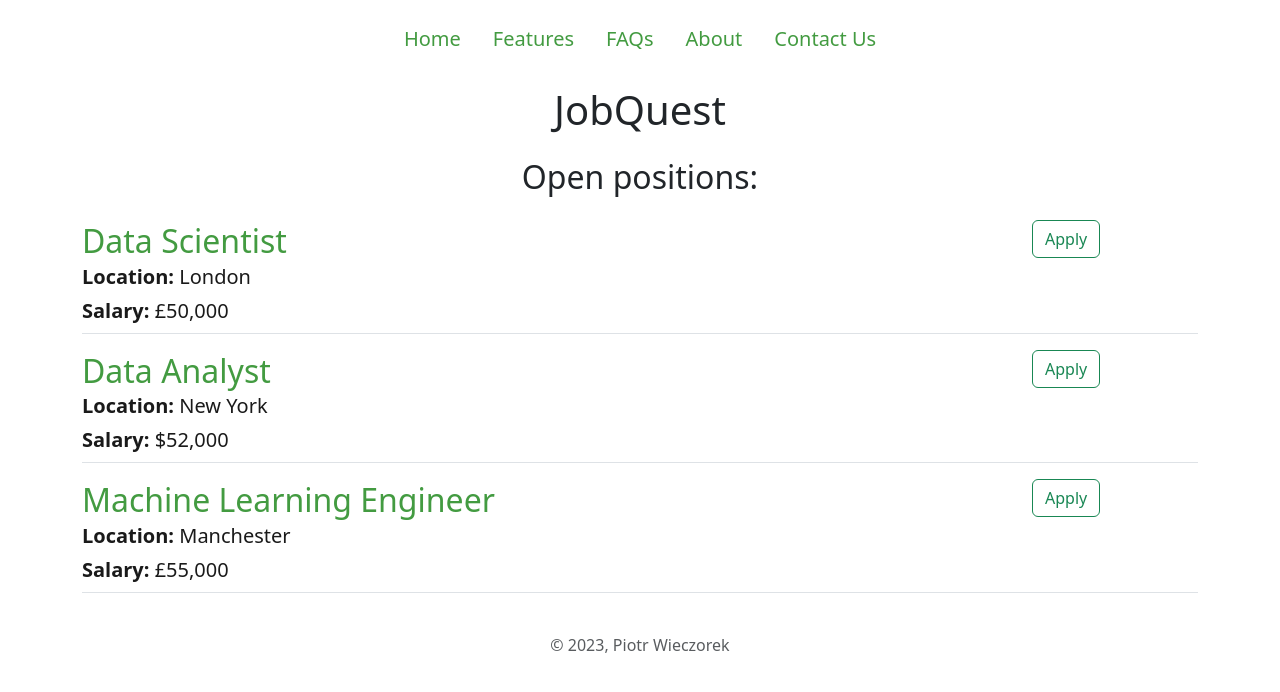
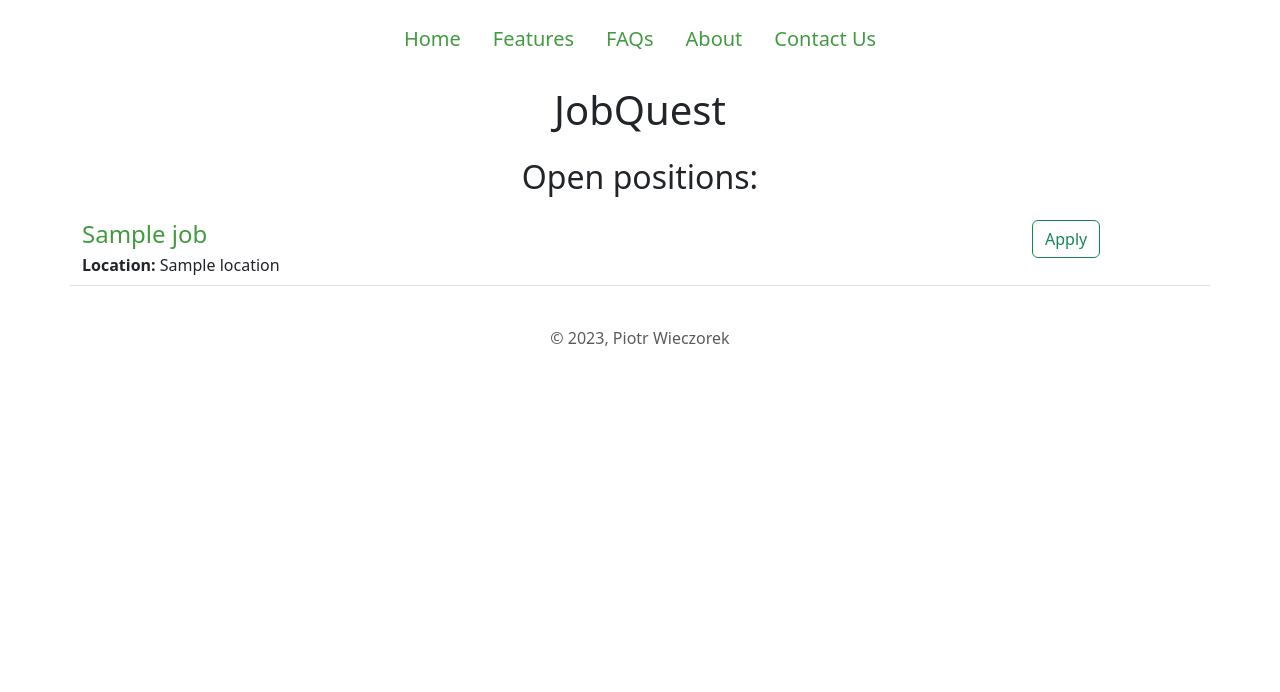
Before and after one commit to piotrwieczorekk/careers_web_app_v2, a Flask app: template templates/home2.html in a window 1280 px wide. Shown: the top 692 px of the page. Run offline with Flask 3, Linux system fonts and the light colour scheme; the template is opened without the code that fills it: most values are stand-ins (such as "Sample title", 1, 10 or a date in 2020).

Commit message:
added connection to db, fixed jobitems

```diff
--- a/app.py
+++ b/app.py
@@ -1,10 +1,15 @@
-from flask import Flask, render_template
+from flask import Flask, render_template,jsonify
+from database import engine, get_jobs_from_db
+from sqlalchemy import text
 
 app = Flask(__name__)
 
-@app.route('/')
+
+@app.route("/")
 def home():
-    return render_template('home2.html')
+  jobs = get_jobs_from_db()
+  return render_template('home2.html',
+                         jobs=jobs)
 
 @app.route('/about')
 def about_us():
--- a/pyproject.toml
+++ b/pyproject.toml
@@ -7,6 +7,7 @@ authors = ["Your Name <you@example.com>"]
 [tool.poetry.dependencies]
 python = ">=3.10.0,<3.11"
 flask = "^2.3.3"
+sqlalchemy = "^2.0.20"
 
 [tool.pyright]
 # https://github.com/microsoft/pyright/blob/main/docs/configuration.md
--- a/templates/jobitem.html
+++ b/templates/jobitem.html
@@ -7,45 +7,26 @@
     }
   </style>
 </head>
-<div class="border-bottom" style="margin-bottom:16px;">
-  <div class="row">
-    <div class="col-10">
-      <div class="job-offer">
-        <h2 class="job-title" style="margin-top:2px; margin-bottom:4px; color:#439B41;">Data Scientist</h2>
-        <h3 class="job-location" style="mt-b2 mb-4"><b>Location:</b> London</h3>
-        <h3 class="job-salary" style="mt-2 mb-4"><b>Salary:</b> £50,000</h3>
-      </div>
+{% for job in jobs %}
+<div class="border-bottom row" style="margin-bottom:16px;padding-bottom:8px;">
+  <div class="col-10">
+    <h4 style="color:rgb(120,120,120); margin-bottom:4px; color: #439B41;">
+      {{ job['title'] }}
+    </h4>
+    <div>
+      <b>Location:</b> {{ job['location'] }}
     </div>
-    <div class="col-2">
-      <button type="button" class="btn btn-outline-success">Apply</button>
+    {% if 'salary' in job %}
+    <div>
+      <b>Salary:</b> {{ job['salary'] }}
     </div>
+    <div>
+      <b>Currency:</b> {{ job['currency'] }}
+    </div>
+    {% endif %}
+  </div>
+  <div class="col-2 padding-right:16px">
+    <a href="mailto:hello@jovian.ai?subject=Application%20for%20{{ job['title'] }}&body=My%20name%3A%20%3Cyour%20name%20here%3E%0D%0A%0D%0AMy%20Resume%20link%3A%20%3Cresume%20link%3E%0D%0A%0D%0AMy%20LinkedIn%20link%3A%20%3Clinkedin%20in%3E%0D%0A%0D%0A" type="button" class="btn btn-outline-success">Apply</a>
   </div>
 </div>
-<div class="border-bottom" style="margin-bottom:16px;">
-  <div class="row">
-    <div class="col-10">
-      <div class="job-offer">
-        <h2 class="job-title" style="margin-top:2px; margin-bottom:4px; color:#439B41;">Data Analyst</h2>
-        <h3 class="job-location" style="mt-b2 mb-4"><b>Location:</b> New York</h3>
-        <h3 class="job-salary" style="mt-2 mb-4"><b>Salary:</b> $52,000</h3>
-      </div>
-    </div>
-    <div class="col-2">
-      <button type="button" class="btn btn-outline-success">Apply</button>
-    </div>
-  </div>
-</div>
-<div class="border-bottom" style="margin-bottom:16px;">
-  <div class="row">
-    <div class="col-10">
-      <div class="job-offer">
-        <h2 class="job-title" style="margin-top:2px; margin-bottom:4px; color:#439B41;">Machine Learning Engineer</h2>
-        <h3 class="job-location" style="mt-b2 mb-4"><b>Location:</b> Manchester</h3>
-        <h3 class="job-salary" style="mt-2 mb-4"><b>Salary: </b>£55,000</h3>
-      </div>
-    </div>
-    <div class="col-2">
-      <button type="button" class="btn btn-outline-success">Apply</button>
-    </div>
-  </div>
-</div>
+{% endfor %}
```
Also changed, not shown: database.py (added, +27 -0 lines), 3 other files.
